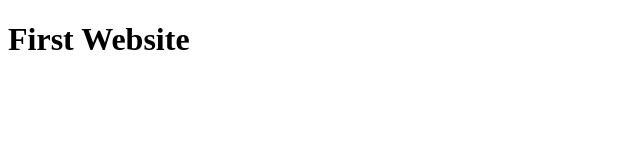
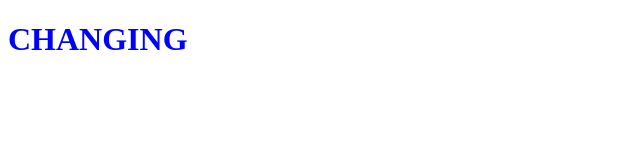
Before and after one commit to neozant/neozant, a plain HTML site: page index.html in a window 1280 px wide. Shown: the whole page, without its empty margins (0-640 px from the left). Drawn offline with Linux system fonts and the light colour scheme.

Commit message:
Update index.html

```diff
--- a/index.html
+++ b/index.html
@@ -3,9 +3,7 @@
 <html>
 <body>
 
-<h1>First Website</h1>
-
-
+<h1 style="color:blue;">CHANGING</h1>
 
 </body>
 </html>
```
